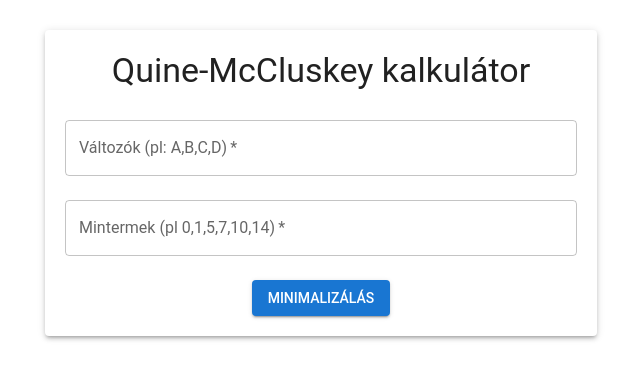
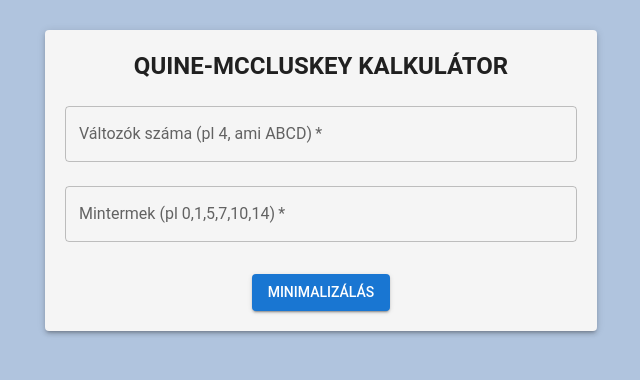
Before and after one commit to sollabong/qmcalc, a React (Create React App) app in the folder frontend/: page / in a window 1280 px wide. Shown: the top 380 px of the page, without its empty margins (319-959 px from the left). Built offline with nearby package versions, Linux system fonts and the light colour scheme.

Commit message:
frontend extended with more results

```diff
--- a/frontend/src/App.css
+++ b/frontend/src/App.css
@@ -1,38 +1,11 @@
-.App {
-  text-align: center;
+* {
+  margin: 0px;
+  padding: 0px;
+  box-sizing: border-box;
 }
 
-.App-logo {
-  height: 40vmin;
-  pointer-events: none;
+body {
+  min-height: 100vh;
+  min-width: 100vw;
+  background-color: lightsteelblue;
 }
-
-@media (prefers-reduced-motion: no-preference) {
-  .App-logo {
-    animation: App-logo-spin infinite 20s linear;
-  }
-}
-
-.App-header {
-  background-color: #282c34;
-  min-height: 100vh;
-  display: flex;
-  flex-direction: column;
-  align-items: center;
-  justify-content: center;
-  font-size: calc(10px + 2vmin);
-  color: white;
-}
-
-.App-link {
-  color: #61dafb;
-}
-
-@keyframes App-logo-spin {
-  from {
-    transform: rotate(0deg);
-  }
-  to {
-    transform: rotate(360deg);
-  }
-}
--- a/frontend/src/App.js
+++ b/frontend/src/App.js
@@ -4,30 +4,68 @@ import { minimizeExpression } from './api';
 import { Container, TextField, Button, Typography, Box, Paper } from '@mui/material';
 
 function App() {
-    const [variables, setVariables] = useState('');
+    const [numVariables, setNumVariables] = useState('');
+    const [variables, setVariables] = useState([]);
     const [minterms, setMinterms] = useState('');
     const [result, setResult] = useState('');
+    const [primeImplicants, setPrimeImplicants] = useState('');
+    const [essentialPrimeImplicants, setEssentialPrimeImplicants] = useState('');
+    const [binaryTerms, setBinaryTerms] = useState('');
+
+    const generateVariables = (num) => {
+      const variableNames = [];
+      for (let i = 0; i < num; i++) {
+          const charCode = 65 + i;
+          variableNames.push(String.fromCharCode(charCode));
+      }
+      setVariables(variableNames);
+    };
+
+    const formatMinterms = (mints) => mints.split(',').map((minterm) => parseInt(minterm.trim(), 10));
+
+    const formatArray = (arr) => (Array.isArray(arr) ? arr.join(' , ') : arr);
+
+    const handleNumVariablesChange = (e) => {
+      const num = e.target.value;
+      setNumVariables(num);
+      if (num) {
+          generateVariables(Number(num));
+      }
+    };
 
     const handleSubmit = async (e) => {
         e.preventDefault();
-        const mintermsArray = minterms.split(',').map(Number);
-        const response = await minimizeExpression(variables, mintermsArray);
-        setResult(response.minimizedExpression);
+        const mintermsArray = formatMinterms(minterms)
+        try {
+            const data = await minimizeExpression(variables, mintermsArray);
+            console.log(data)
+            if(data['minimizedExpression'] === '') {
+                setResult('Nincs megoldás')
+            }
+            setResult(data.result['minimizedExpression']);
+            setPrimeImplicants(data.result['primeImplicants']);
+            setEssentialPrimeImplicants(data.result['essentialPrimeImplicants']);
+            setBinaryTerms(data.result['binaryTerms']);
+            console.log(data)
+        } catch (error) {
+            console.error('Hiba:', error);
+            setResult('Hiba történt számolás közben');
+        }
     };
 
     return (
-        <Container maxWidth="sm" style={{ marginTop: '30px' }}>
-            <Paper elevation={3} style={{ padding: '20px' }}>
-                <Typography variant="h4" gutterBottom align="center">
-                    Quine-McCluskey kalkulátor
+        <Container maxWidth="sm" style={{ marginTop: '30px', marginBottom: '30px', backgroundColor: 'lightsteelblue' }}>
+            <Paper elevation={3} style={{ padding: '20px', backgroundColor: 'whitesmoke' }}>
+                <Typography variant="h5" gutterBottom align="center" fontWeight={'bold'}>
+                    QUINE-MCCLUSKEY KALKULÁTOR
                 </Typography>
                 <Box component="form" onSubmit={handleSubmit} noValidate>
                     <TextField
-                        label="Változók (pl: A,B,C,D)"
+                        label="Változók száma (pl 4, ami ABCD)"
                         fullWidth
                         margin="normal"
-                        value={variables}
-                        onChange={(e) => setVariables(e.target.value)}
+                        value={numVariables}
+                        onChange={handleNumVariablesChange}
                         required
                     />
                     <TextField
@@ -38,21 +76,77 @@ function App() {
                         onChange={(e) => setMinterms(e.target.value)}
                         required
                     />
-                    <Box textAlign="center" marginTop={2}>
-                        <Button variant="contained" color="primary" type="submit">
+                    <Box textAlign="center" marginTop={3}>
+                        <Button variant="contained" color={'primary'} type="submit">
                             Minimalizálás
                         </Button>
                     </Box>
                 </Box>
                 {result && (
-                    <Box marginTop={4}>
-                        <Typography variant="h5" gutterBottom>
-                            Minimalizált kifejezés:
-                        </Typography>
-                        <Typography variant="body1" style={{ wordWrap: 'break-word' }}>
-                            {result}
-                        </Typography>
-                    </Box>
+                    <Paper elevation={5} sx={{
+                        marginTop: '30px',
+                        textAlign: 'center',
+                    }}>
+                        <Box padding={'40px'} backgroundColor={'white'}>
+                            <Typography variant="h5" gutterBottom fontWeight={'bold'}>
+                                Minimalizált függvény:
+                            </Typography>
+                            <Typography variant="h6" fontSize={32} color={'primary'} style={{ wordWrap: 'break-word' }}>
+                                F = {result}
+                            </Typography>
+                        </Box>
+                    </Paper>
+                )}
+                {binaryTerms && (
+                    <Paper sx={{
+                        padding: '20px',
+                        backgroundColor: 'white',
+                        marginTop: '30px',
+                        textAlign: 'center',
+                    }}>
+                        <Box>
+                            <Typography variant="h5" gutterBottom>
+                                Bináris kifejezések:
+                            </Typography>
+                            <Typography variant="h6" color={'info'}>
+                                {formatArray(binaryTerms)}
+                            </Typography>
+                        </Box>
+                    </Paper>
+                )}
+                {primeImplicants && (
+                    <Paper sx={{
+                        padding: '20px',
+                        backgroundColor: 'white',
+                        marginTop: '30px',
+                        textAlign: 'center',
+                    }}>
+                        <Box>
+                            <Typography variant="h5" gutterBottom>
+                                Prím implikánsok:
+                            </Typography>
+                            <Typography variant="h6" color={'info'}>
+                                {formatArray(primeImplicants)}
+                            </Typography>
+                        </Box>
+                    </Paper>
+                )}
+                {essentialPrimeImplicants && (
+                    <Paper sx={{
+                        padding: '20px',
+                        backgroundColor: 'white',
+                        marginTop: '30px',
+                        textAlign: 'center',
+                    }}>
+                        <Box>
+                            <Typography variant="h5" gutterBottom>
+                                Nélkülözhetetlen prím implikánsok:
+                            </Typography>
+                            <Typography variant="h6" color={'info'}>
+                                {formatArray(essentialPrimeImplicants)}
+                            </Typography>
+                        </Box>
+                    </Paper>
                 )}
             </Paper>
         </Container>
--- a/frontend/src/api.js
+++ b/frontend/src/api.js
@@ -1,6 +1,7 @@
 const API_URL = 'http://localhost:5000/minimize';
 
 export async function minimizeExpression(variables, minterms) {
+    console.log(variables, minterms);
     const response = await fetch(API_URL, {
         method: 'POST',
         headers: { 'Content-Type': 'application/json' },
```
